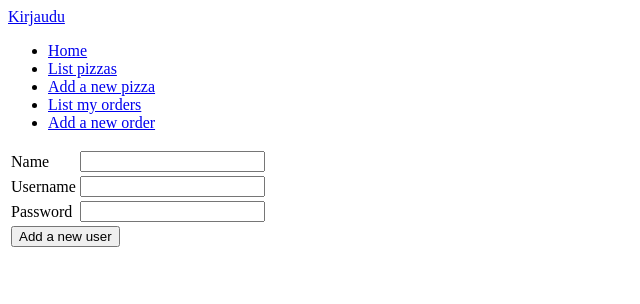
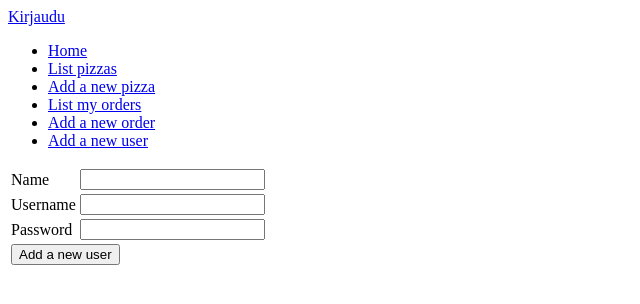
Before and after one commit to larenala/Pizzapalvelu, a Flask app: page /auth/new/ in a window 1280 px wide. Shown: the top 304 px of the page, without its empty margins (0-640 px from the left). Run offline with Flask 2, Linux system fonts and the light colour scheme.

Commit message:
link to add new user

```diff
--- a/application/templates/layout.html
+++ b/application/templates/layout.html
@@ -20,6 +20,7 @@
 	<li><a href="{{ url_for('pizzas_form') }}">Add a new pizza</a></li>
 	<li><a href="{{ url_for('orders_index') }}">List my orders</a></li>
 	<li><a href="{{ url_for('orders_form') }}">Add a new order</a></li>
+        <li><a href="{{ url_for('users_form') }}">Add a new user</a></li>
       </ul>
       {% block body %}
 	<p>
```
